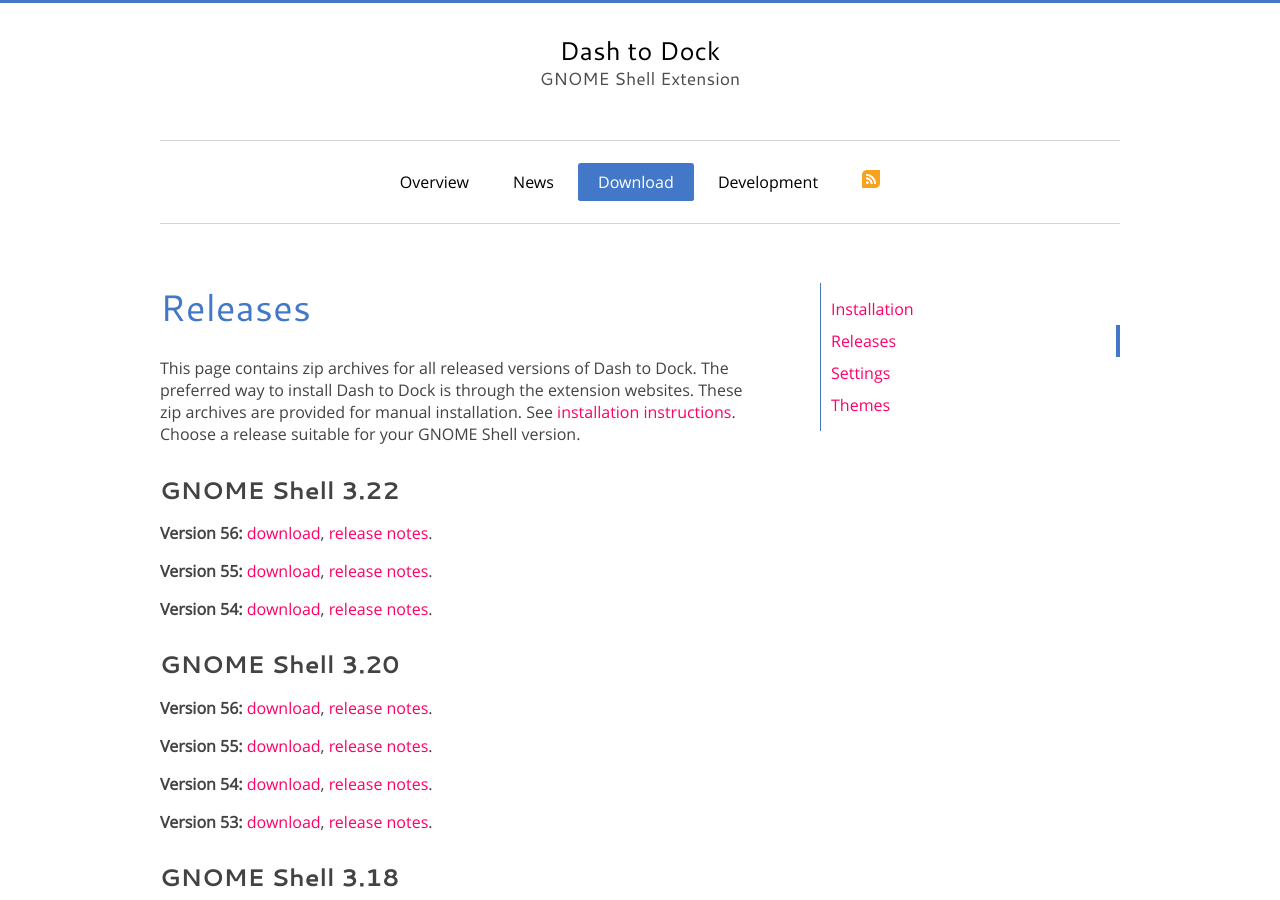
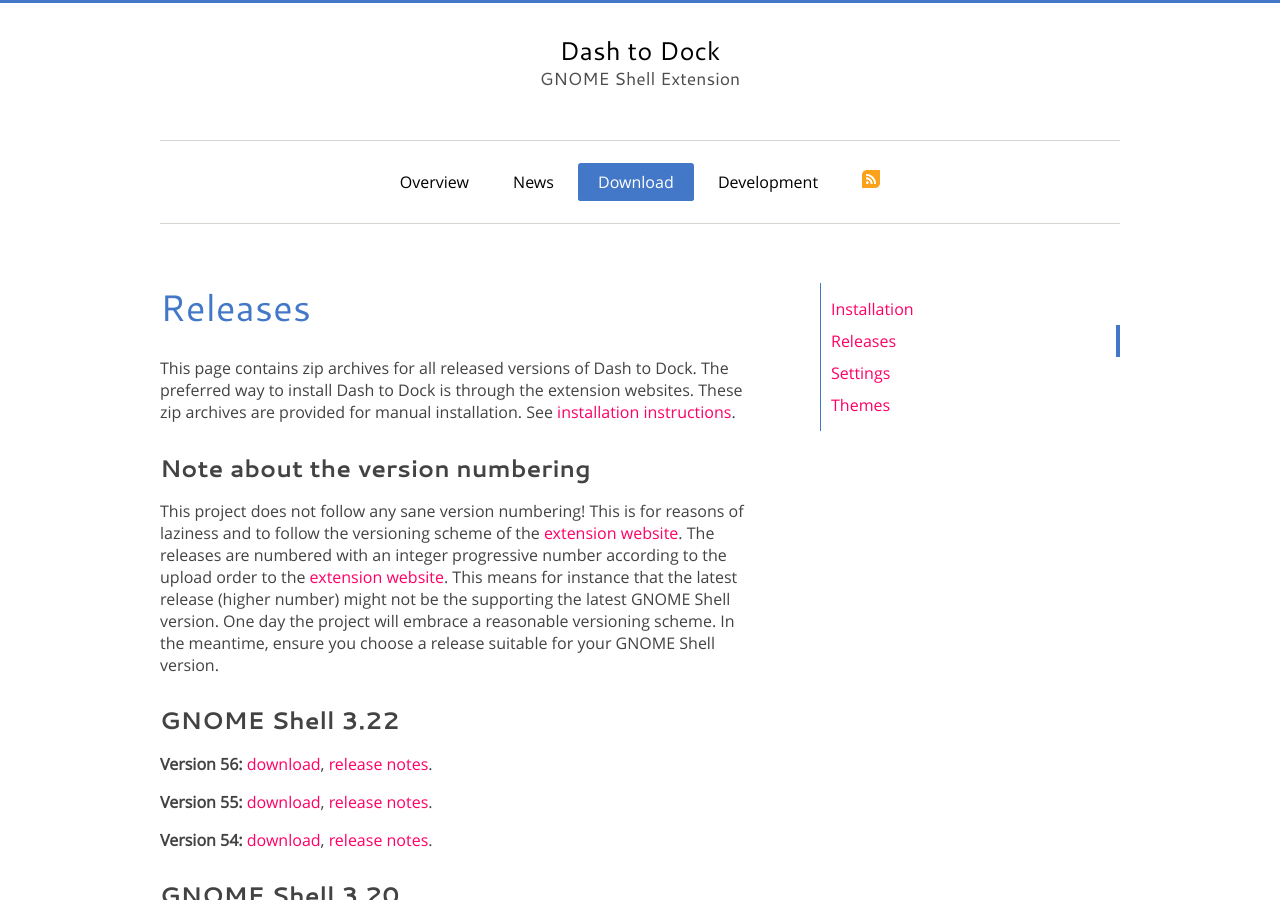
Before and after one commit to micheleg/dash-to-dock, a Jekyll site: the page built from releases.md, in a window 1280 px wide and 900 px high. Built offline with Jekyll 4.4.1, drawn with Linux system fonts in a browser that asks for light colours.

Commit message:
Add version numbering note.

```diff
--- a/releases.md
+++ b/releases.md
@@ -9,7 +9,10 @@
 
 ## Releases
 
-This page contains zip archives for all released versions of Dash to Dock. The preferred way to install Dash to Dock is through the extension websites. These zip archives are provided for manual installation. See [installation instructions](./download.html). Choose a release suitable for your GNOME Shell version.
+This page contains zip archives for all released versions of Dash to Dock. The preferred way to install Dash to Dock is through the extension websites. These zip archives are provided for manual installation. See [installation instructions](./download.html).
+
+### Note about the version numbering
+This project does not follow any sane version numbering! This is for reasons of laziness and to follow the versioning scheme of the [extension website]({{ site.extension_page_url }}). The releases are numbered with an integer progressive number according to the upload order to the [extension website]({{ site.extension_page_url }}). This means for instance that the latest release (higher number) might not be the supporting the latest GNOME Shell version. One day the project will embrace a reasonable versioning scheme. In the meantime, ensure you choose a release suitable for your GNOME Shell version.
 
 {% for sv in page.shell_versions %}
 <a name="{{sv}}"></a>
```
